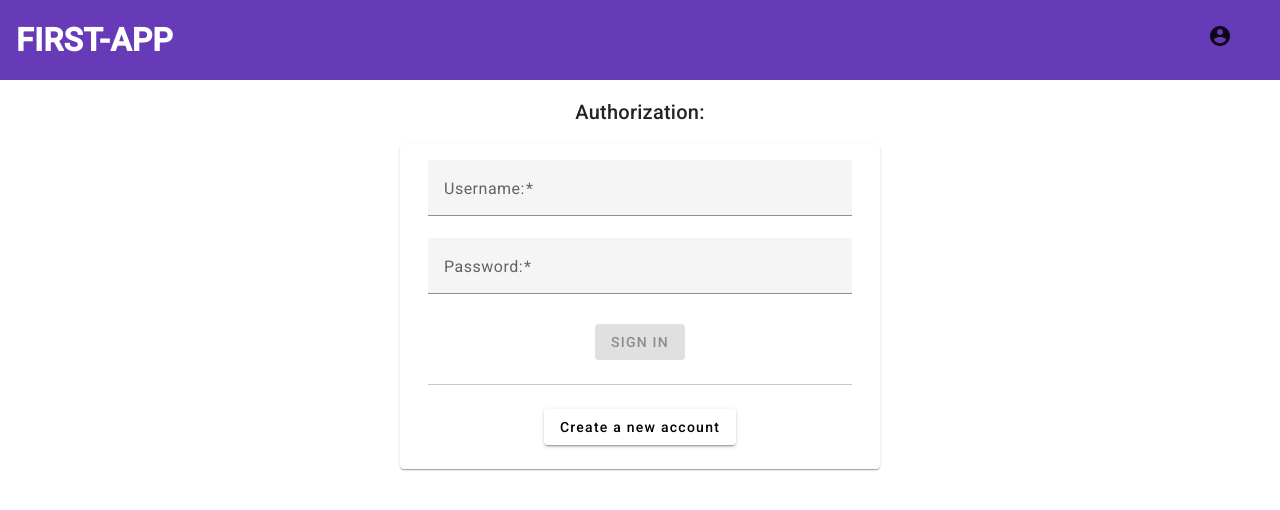
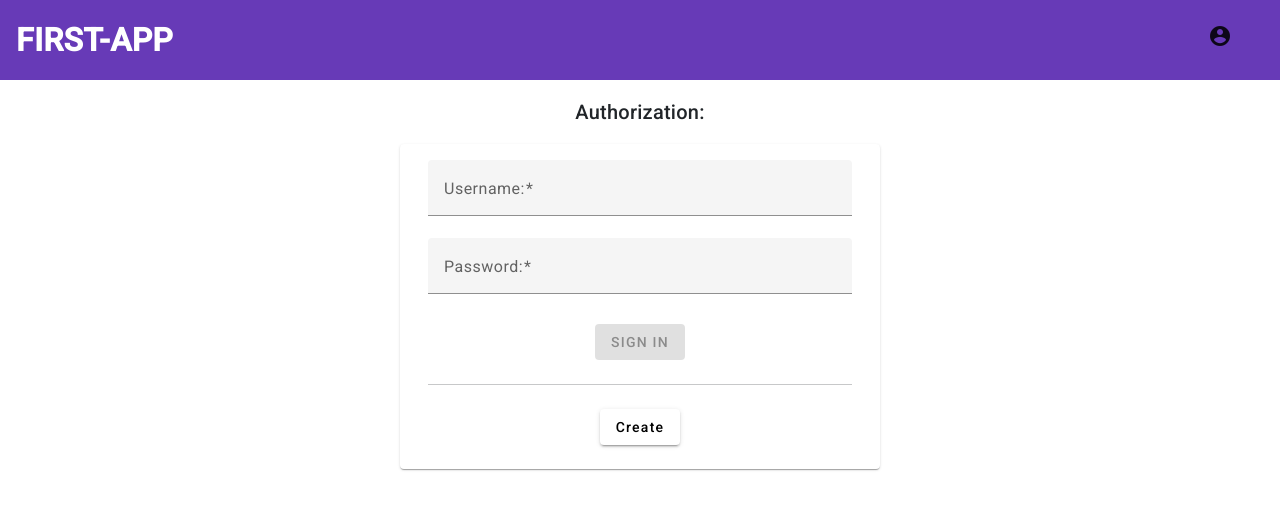
Before and after one commit to ShpakKate/News-app, an Angular app: page /authorization in a window 1280 px wide. Shown: the top 510 px of the page. Built offline with nearby package versions, Linux system fonts and the light colour scheme.

Commit message:
[test-111]

```diff
--- a/src/app/components/authorization/authorization.component.html
+++ b/src/app/components/authorization/authorization.component.html
@@ -39,7 +39,7 @@
         type="button"
         (click)="registration()"
       >
-        Create a new account
+        Create
       </button>
       <mat-error *ngIf="notFound">User not found! You need to register.</mat-error>
     </form>
```
